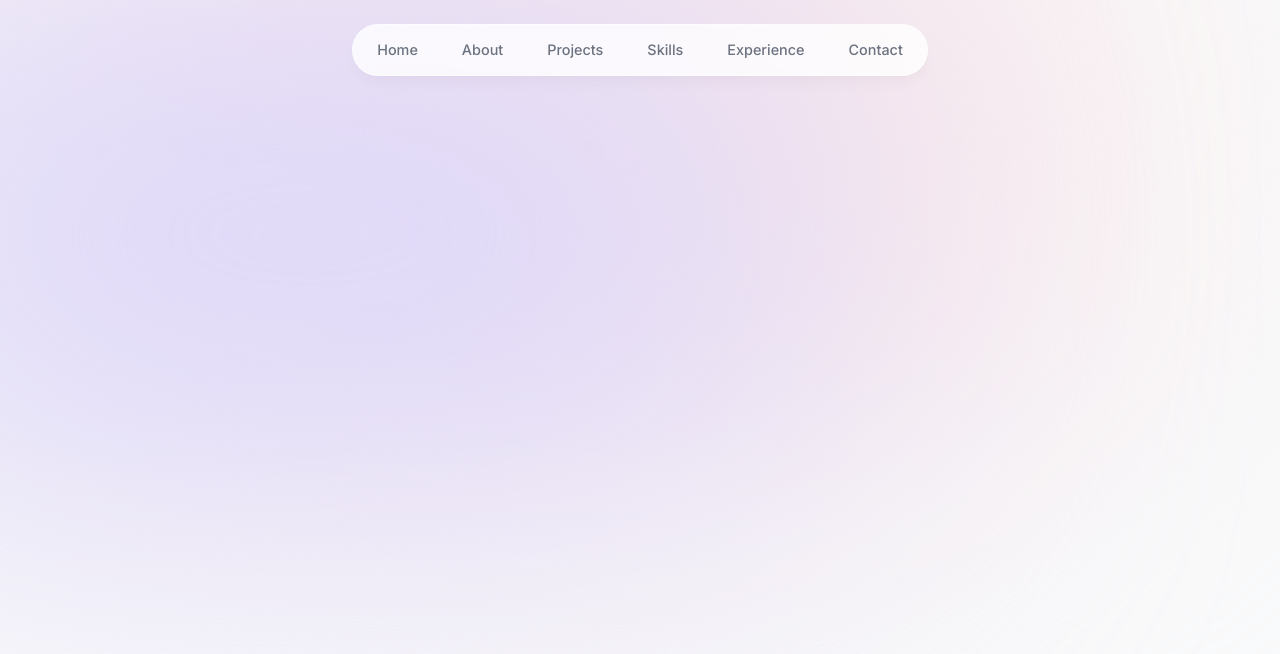
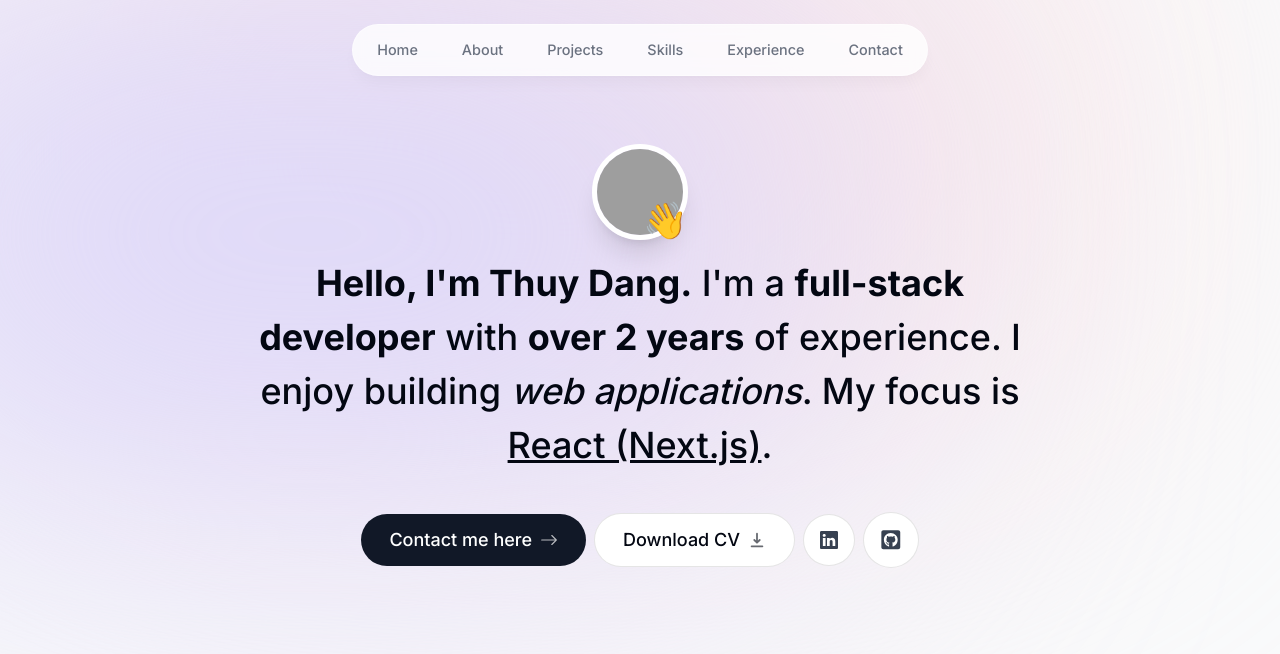
Before and after one commit to Kimmi17/Portfolio, a Next.js app: page / in a window 1280 px wide. Shown: the top 654 px of the page. Built offline with nearby package versions, Linux system fonts and the light colour scheme; grey boxes are pictures that could not be loaded.

Commit message:
Add Intro section

```diff
--- a/app/layout.tsx
+++ b/app/layout.tsx
@@ -17,7 +17,7 @@
   return (
     <html lang="en">
       <body
-        className={`${inter.className} bg-gray-50 text-gray-950 relative h-[5000px]`}
+        className={`${inter.className} bg-gray-50 text-gray-950 relative h-[5000px] pt-28 sm:pt-36`}
       >
         <div className="bg-[#fbe2e3] absolute top-[-6rem] -z-10 right-[11rem] h-[31.25rem] w-[31.25rem] rounded-full blur-[10rem] sm:w-[68.75rem]"></div>
         <div className="bg-[#dbd7fb] absolute top-[-1rem] -z-10 left-[-35rem] h-[31.25rem] w-[50rem] rounded-full blur-[10rem] sm:w-[68.75rem] md:left-[-33rem] lg:left-[-28rem] xl:left-[-15rem] 2xl:left-[-5rem]"></div>
--- a/app/page.tsx
+++ b/app/page.tsx
@@ -1,3 +1,9 @@
+import Intro from "@/components/intro";
+
 export default function Home() {
-  return <main className=""></main>;
+  return (
+    <main className="flex flex-col items-center px-4">
+      <Intro />
+    </main>
+  );
 }
--- /dev/null
+++ b/components/intro.tsx
@@ -0,0 +1,101 @@
+"use client";
+
+import React from "react";
+import Image from "next/image";
+import { motion } from "framer-motion";
+import Link from "next/link";
+import { BsArrowRight, BsLinkedin } from "react-icons/bs";
+import { HiDownload } from "react-icons/hi";
+import { FaGithubSquare } from "react-icons/fa";
+
+export default function Intro() {
+  return (
+    <section className="mb-28 max-w-[50rem] text-center sm:mb-0">
+      <div className="flex intems-center justify-center">
+        <div className="relative">
+          <motion.div
+            initial={{ opacity: 0, scale: 0 }}
+            animate={{ opacity: 1, scale: 1 }}
+            transition={{
+              type: "tween",
+              duration: 0.2,
+            }}
+          >
+            <Image
+              src="/my-image.jpeg"
+              alt="Dang Thuy portrait"
+              width="192"
+              height="192"
+              quality="95"
+              priority={true}
+              className="h-24 w-24 rounded-full object-cover border-[0.35rem] border-white shadow-xl"
+            />
+          </motion.div>
+          <motion.span
+            className="absolute bottom-0 right-0 text-4xl"
+            initial={{ opacity: 0, scale: 0 }}
+            animate={{ opacity: 1, scale: 1 }}
+            transition={{
+              type: "spring",
+              stiffness: 125,
+              delay: 0.1,
+              duration: 0.7,
+            }}
+          >
+            👋
+          </motion.span>
+        </div>
+      </div>
+
+      <motion.p
+        className="mb-10 mt-4 px-4 text-2xl font-medium !leading-[1.5] sm:text-4xl"
+        initial={{ opacity: 0, y: 100 }}
+        animate={{ opacity: 1, y: 0 }}
+      >
+        <span className="font-bold">Hello, I'm Thuy Dang.</span> I'm a{" "}
+        <span className="font-bold">full-stack developer</span> with{" "}
+        <span className="font-bold"> over 2 years</span> of experience. I enjoy
+        building <span className="italic">web applications</span>. My focus is{" "}
+        <span className="underline">React (Next.js)</span>.
+      </motion.p>
+      <motion.div
+        className="flex flex-col sm:flex-row items-center justify-center gap-2 px-4 text-lg font-medium"
+        initial={{ opacity: 0, y: 100 }}
+        animate={{ opacity: 1, y: 0 }}
+        transition={{
+          delay: 0.1,
+        }}
+      >
+        <Link
+          href="#contact"
+          className="bg-gray-900 text-white px-7 py-3 flex items-center gap-2 rounded-full outline-none focus:scale-110 hover:scale-110 hover:bg-gray-950 active:scale-105 transition"
+        >
+          Contact me here{" "}
+          <BsArrowRight className="opacity-70 group-hover:translate-x-1 transition" />
+        </Link>
+        <a
+          className="group bg-white px-7 py-3 flex items-center gap-2 rounded-full outline-none focus:scale-110 hover:scale-110 active:scale-105 transition cursor-pointer border border-black/10"
+          href="/CV.pdf"
+          download
+        >
+          Download CV{" "}
+          <HiDownload className="opacity-60 group-hover:translate-y-1 transition" />
+        </a>
+        <a
+          className="bg-white p-4 text-gray-700 flex items-center gap-2 rounded-full focus:scale-[1.15] hover:scale-[1.15]  hover:text-gray-950 active:scale-105 transition cursor-pointer border border-black/10"
+          href="https://www.linkedin.com/in/thuydang-samk/"
+          target="_blank"
+        >
+          <BsLinkedin />
+        </a>
+        <a
+          className="bg-white p-4 text-gray-700 flex items-center gap-2 text-[1.35rem] rounded-full focus:scale-[1.15] hover:scale-[1.15] hover:text-gray-950 active:scale-105 transition cursor-pointer border border-black/10"
+          href="https://github.com/Kimmi17"
+          target="_blank"
+        >
+          <FaGithubSquare />
+        </a>
+      </motion.div>
+    </section>
+  );
+}
```
Also changed, not shown: .eslintrc.json, 1 other file (tests, documents, lock files or other folders).
